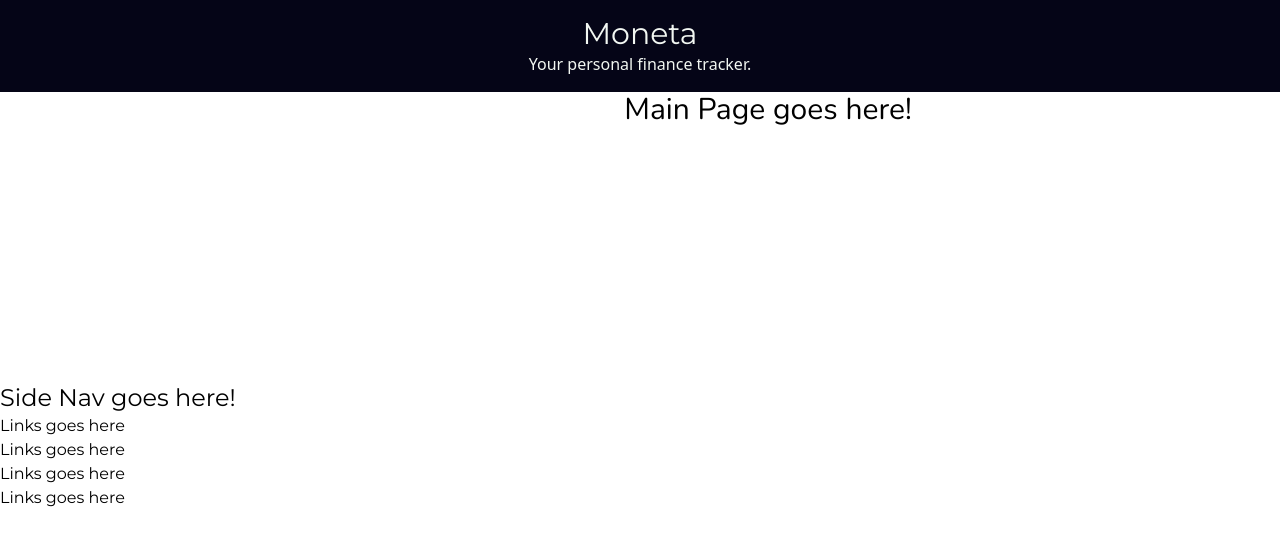
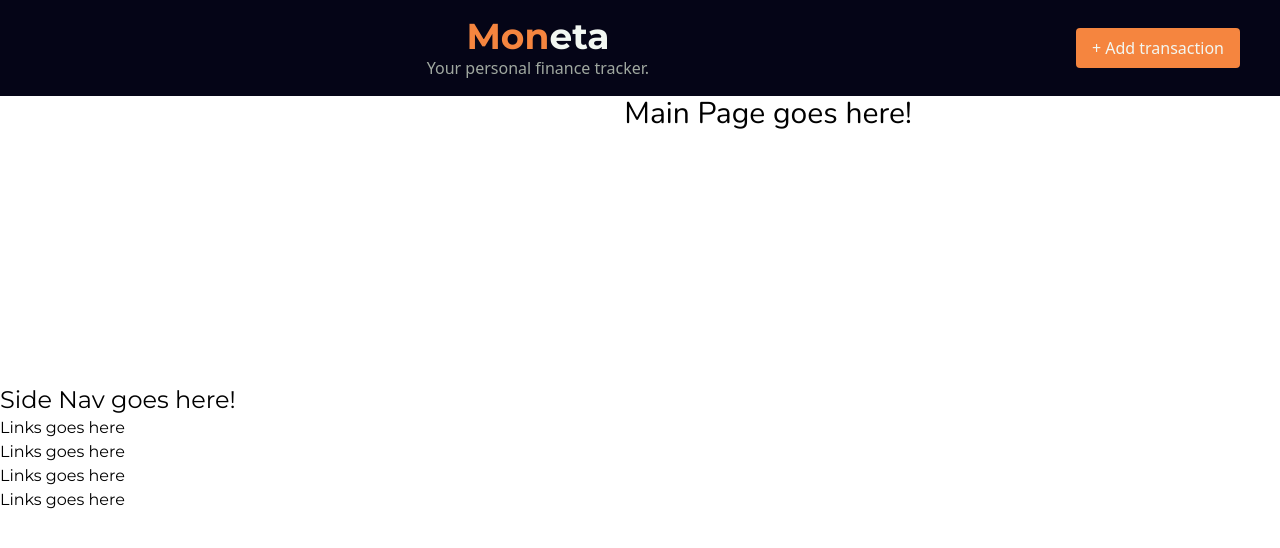
Before and after one commit to visionas9/moneta_personal_finance_tracker, a Next.js app: page / in a window 1280 px wide. Shown: the top 548 px of the page. Built offline with nearby package versions, Linux system fonts and the light colour scheme.

Commit message:
style: initial layout styling

```diff
--- a/app/components/header/Header.tsx
+++ b/app/components/header/Header.tsx
@@ -1,8 +1,16 @@
 export default function Header() {
   return (
-    <div className="flex flex-col items-center justify-center py-4 bg-ink-black text-mint-cream">
-      <h1 className=" font-montserrat text-3xl">Moneta</h1>
-      <p>Your personal finance tracker.</p>
+    <div className="flex justify-between py-4 bg-ink-black text-mint-cream">
+      <div className="flex flex-1 flex-col items-center justify-center ">
+        <h1 className=" font-montserrat font-bold text-4xl">
+          <span className="text-pumpkin-spice">Mon</span>eta
+        </h1>
+        <p className="text-lighter-text">Your personal finance tracker.</p>
+      </div>
+
+      <button className="self-center px-4 py-2 bg-pumpkin-spice mr-10 border-none rounded cursor-pointer hover:bg-pumpkin-dark ">
+        + Add transaction
+      </button>
     </div>
   );
 }
--- a/app/globals.css
+++ b/app/globals.css
@@ -7,9 +7,11 @@
   --font-roboto-mono: "Roboto Mono", monospace;
 
   /* ---COLOR PALET---*/
-  --color-ink-black: #050517;
-  --color-mint-cream: #f2f7f2;
-  --color-pumpkin-spice: #f5853f;
-  --color-deep-lilac: #6247aa;
-  --color-coffee-bean: #1c1018;
+  --color-ink-black: #050517; /* Header and sidebar background */
+  --color-mint-cream: #f2f7f2; /* Primary text */
+  --color-pumpkin-spice: #f5853f; /* Buttons, accents, logo highlight */
+  --color-pumpkin-dark: #c9621a; /* Hover state for pumpkin buttons */
+  --color-deep-lilac: #6247aa; /* Secondary accent, fallback for pumpkin */
+  --color-coffee-bean: #1c1018; /* Page background */
+  --color-lighter-text: #a0a8a0; /* Secondary text, labels, dates */
 }
```
